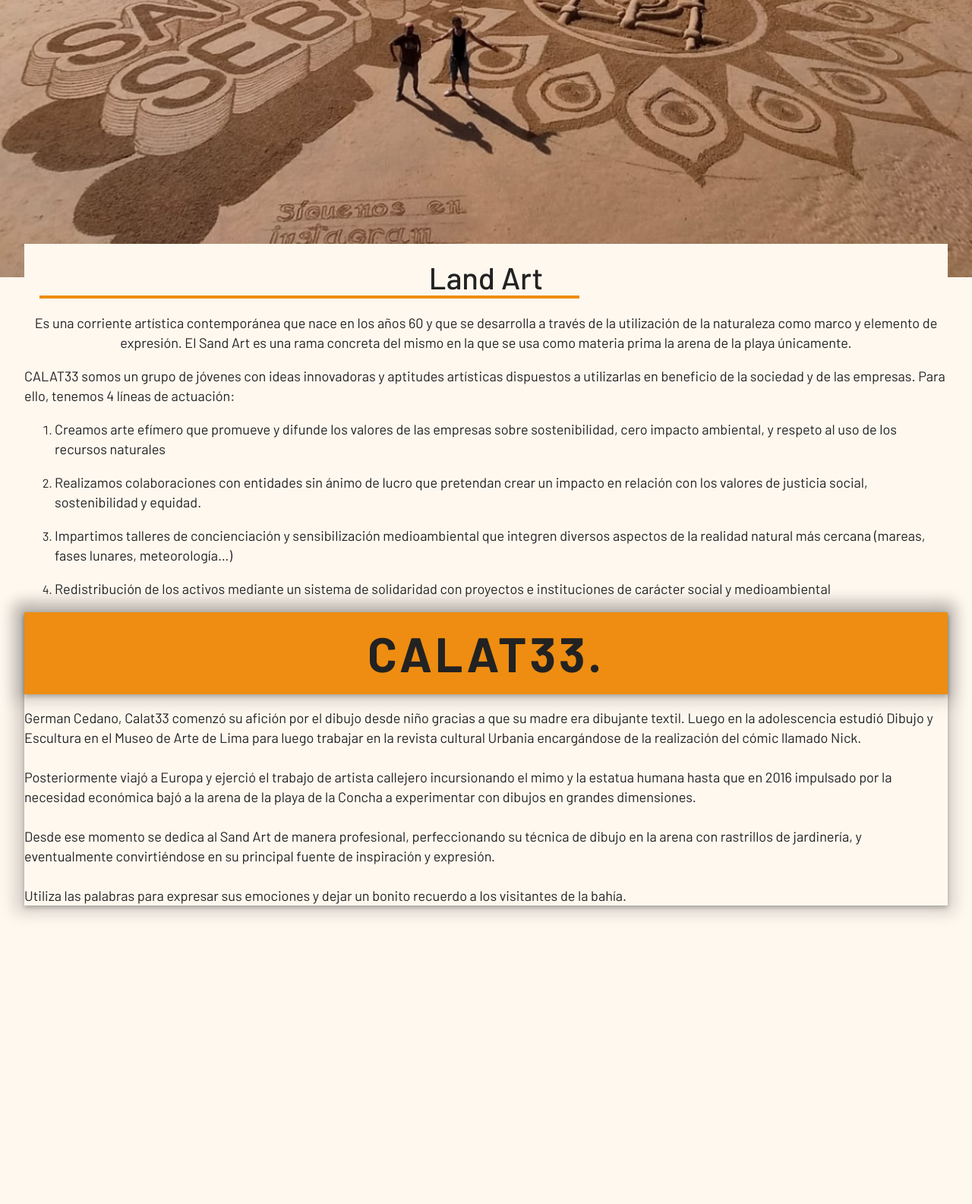
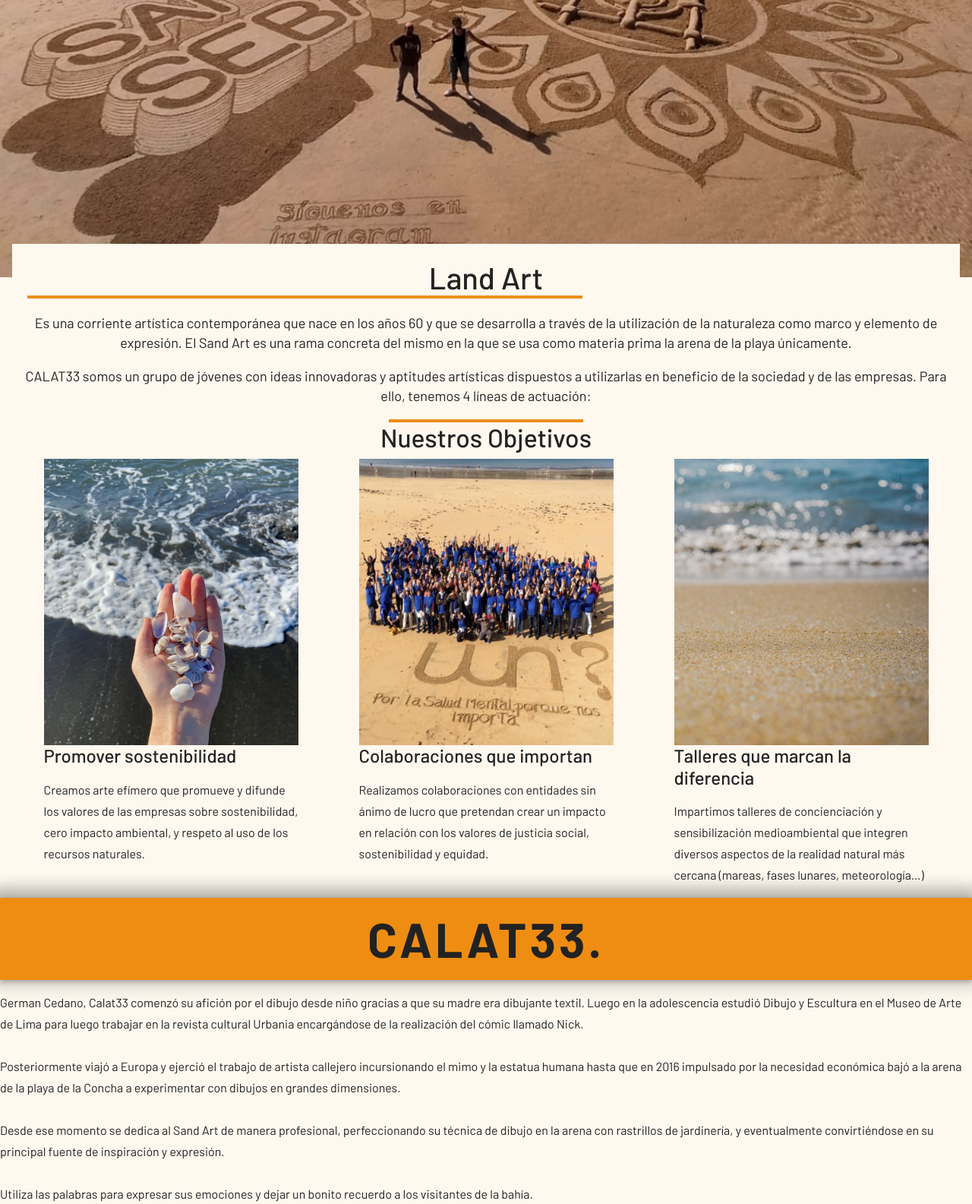
Before and after one commit to viodid/Calart, a Flask app: page / in a window 1280 px wide. Shown: the part 788-2373 px from the top of the page at 76% size. Before the commit the page ends 1995 px from the top, so only its background shows below. Run offline with Flask 2, Linux system fonts and the light colour scheme; some libraries are stand-ins or nearby versions.

Commit message:
photos text index

```diff
--- a/app.py
+++ b/app.py
@@ -8,7 +8,6 @@ from helpers import hash, checkPasswordhash, loginRequired, sendmail
 app = Flask(__name__)
 Mobility(app)
 
-# REMEMBER UNCOMMENT FOR DEPLOYMENT
 app.config.from_pyfile("config.py")
 
 # Configure CS50 Library to use SQLite database
--- a/static/css/styles.css
+++ b/static/css/styles.css
@@ -449,14 +449,14 @@ label {
   height: auto;
 }
 
-.second-body {
-  margin: 0 2rem;
+.first-body {
+  margin: 0 1rem;
   margin-top: -2.7rem;
   position: relative;
   background-color: var(--third);
 }
 
-.second-body p {
+.first-body p {
   line-height: 26px;
   font-size: 1.13rem;
 }
@@ -488,7 +488,55 @@ label {
   text-align: center;
 }
 
-@media screen and (min-width: 320px) and (max-width: 820px) and (orientation: landscape) {
+.simple-line {
+  width: 20%;
+  height: 4px;
+  background: var(--first);
+}
+
+.header-middlebody {
+  display: flex;
+  flex-direction: column;
+  align-items: center;
+  text-align: center;
+}
+
+.fix-size-container {
+  max-width: 335px;
+  margin: 0 2.5rem;
+  transition: transform 0.3s ease-in-out;
+  transition: color 0.3s ease-in-out;
+  overflow: hidden;
+}
+
+.fix-size-container img {
+  max-width: 100%;
+  height: auto;
+}
+
+.fix-size-container p:hover {
+  color: var(--gradient);
+}
+
+.fix-size-container img:hover {
+  transform: scale(1.3);
+}
+
+.flex-row, .flex-column {
+  display: flex;
+  flex-wrap: wrap;
+}
+
+.flex-column {
+  flex-direction: column;
+}
+
+.body-middlebody {
+  display: flex;
+  justify-content: center;
+}
+
+/*@media screen and (min-width: 320px) and (max-width: 820px) and (orientation: landscape) {
     html {
       transform: rotate(-90deg);
       transform-origin: left top;
@@ -498,7 +546,7 @@ label {
       top: 100%;
       left: 0;
     }
-}
+}*/
 @media screen and (min-width: 1180px) {
   .logo img {
     filter: drop-shadow(#666666 -2px 2px 2px);
--- a/static/css/styles.scss
+++ b/static/css/styles.scss
@@ -453,14 +453,14 @@ label {
     height: auto;
 }
 
-.second-body {
-    margin: 0 2rem;
+.first-body {
+    margin: 0 1rem;
     margin-top: -2.7rem;
     position: relative;
     background-color: var(--third);
 }
 
-.second-body p {
+.first-body p {
     line-height: 26px;
     font-size: 1.13rem;
 }
@@ -489,10 +489,59 @@ label {
     text-align: center;
 }
 
+.simple-line {
+    width: 20%;
+    height: 4px;
+    background: var(--first);
+}
+
+.header-middlebody {
+    display: flex;
+    flex-direction: column;
+    align-items: center;
+    text-align: center;
+}
+
+
+.fix-size-container {
+    max-width: 335px;
+    margin: 0 2.5rem;
+    transition: transform .3s ease-in-out;
+    transition: color .3s ease-in-out;
+    overflow: hidden;
+}
+
+.fix-size-container img {
+    max-width: 100%;
+    height: auto;
+}
+
+.fix-size-container p:hover {
+    color: var(--gradient)
+}
+
+.fix-size-container img:hover {
+    transform: scale(1.3);
+}
+
+.flex-row, .flex-column {
+    display: flex;
+    flex-wrap: wrap;
+}
+
+.flex-column {
+    flex-direction: column;
+}
+
+.body-middlebody {
+    display: flex;
+    justify-content: center;
+}
 
 
 
-@media screen and (min-width: 320px) and (max-width: 820px) and (orientation: landscape) {
+
+/*@media screen and (min-width: 320px) and (max-width: 820px) and (orientation: landscape) {
     html {
       transform: rotate(-90deg);
       transform-origin: left top;
@@ -502,7 +551,7 @@ label {
       top: 100%;
       left: 0;
     }
-}
+}*/
 
 @media screen and (min-width: 600px) {
 
--- a/templates/index.html
+++ b/templates/index.html
@@ -6,7 +6,7 @@ Inicio
 
 {% block main %}
 <img class='intro-image' src="static/images/dibujo_intro.jpg" alt="Sand Art con las letras de San Sebastián">
-<div class="second-body">
+<div class="first-body">
   <div class="head-photo">
     <h1 style="margin-bottom: 0;">Land Art</h1>
     <div class="line-span"></div>
@@ -16,27 +16,53 @@ Inicio
       que se desarrolla a través de la utilización de la naturaleza como marco y elemento de expresión.
       El Sand Art es una rama concreta del mismo en la que se usa como materia prima la arena de la playa únicamente.</p>
   </div>
-  <div class="paragraph1">
+  <div class="paragraph0">
     <p>CALAT33 somos un grupo de jóvenes con ideas innovadoras y aptitudes artísticas  dispuestos a utilizarlas
       en beneficio de la sociedad y de las empresas. Para ello, tenemos 4 líneas de actuación:</p>
-    <ol>
-      <li><p>Creamos arte efímero que promueve y difunde los valores de las empresas sobre sostenibilidad, cero impacto
-        ambiental, y respeto al uso de los recursos naturales</p>
-      </li>
-      <li><p>
-        Realizamos colaboraciones con entidades sin ánimo de lucro que pretendan crear un impacto en relación con los
-        valores de justicia social, sostenibilidad y equidad.
-      </li>
-      <li><p>
-        Impartimos talleres de concienciación y sensibilización medioambiental que integren diversos aspectos de la
-        realidad natural más cercana (mareas, fases lunares, meteorología…)</p>
-      </li>
-      <li><p>
-        Redistribución de los activos mediante un sistema de solidaridad con proyectos e instituciones de carácter
-        social y medioambiental</p>
-      </li>
-    </ol>
   </div>
+</div>
+
+<div class="header-middlebody">
+  <div class="simple-line"></div>
+  <h1 style='font-size: 2.1rem;'>Nuestros Objetivos</h1>
+</div>
+<div class="body-middlebody flex-row">
+  <div class="flex-column fix-size-container">
+    <a href="">
+      <div class="">
+        <img src="static/images/sostenibilidad.jpg" alt="mano con caracolas" width='335px'>
+        <h4>Promover sostenibilidad</h4>
+        <p>Creamos arte efímero que promueve y difunde los valores de las empresas sobre
+            sostenibilidad, cero impacto ambiental, y respeto al uso de los recursos naturales.</p>
+      </div>
+    </a>
+  </div>
+  <div class="flex-column fix-size-container">
+    <a href="/social">
+      <div class="">
+        <img src="static/images/colabs/whynot.jpg" alt="calat33 con la fundacion whynot en la playa junto a un dibujo"
+          width='335px'>
+        <h4>Colaboraciones que importan</h4>
+        <p>Realizamos colaboraciones con entidades sin ánimo de lucro que pretendan crear un
+            impacto en relación con los valores de justicia social, sostenibilidad y equidad.</p>
+      </div>
+    </a>
+  </div>
+  <div class="flex-column fix-size-container">
+    <a href="/social#talleres">
+      <div class="">
+        <img src="static/images/arena.jpg" alt="la kontxa en un bonito atardecer" width='335px'>
+        <h4>Talleres que marcan la diferencia</h4>
+        <p>Impartimos talleres de concienciación y sensibilización medioambiental que integren diversos aspectos
+            de la realidad natural más cercana (mareas, fases lunares, meteorología…)</p>
+      </div>
+    </a>
+  </div>
+</div>
+
+
+
+
 
 
 
@@ -64,7 +90,7 @@ Inicio
   </div>
   <!--img src="static/images/calat_inicio.png" alt="Calat33 en la playa de la Concha." /-->
 </article>
-</div>
+
 
 
 
--- a/templates/social.html
+++ b/templates/social.html
@@ -15,7 +15,7 @@ Social-Medio Ambiente
         Al mismo tiempo las empresas privadas para las que realizamos trabajos pasan por un filtro
         muy estricto sobre el los valores que poseen respecto al impacto sobre el medioambiente.</p>
 </article>
-<h2>Talleres Sand Art</h2>
+<h2 id='talleres'>Talleres Sand Art</h2>
 <ul>
   <li><b>Duración:</b> 3 horas</li>
   <li><b>Horario: 9:00-12:00 </b>ver en el calendario las fechas disponibles cada mes (depende de las mareas).</li>
```
Also changed, not shown: static/images/arena.jpg (added), static/images/colabs/whynot.jpg (added), static/images/colabs/whynot.png (deleted), static/images/kontxa.jpg (added), static/images/sostenibilidad.jpg (added), 1 other file. Lines whose indentation alone changed are shown as unchanged.
